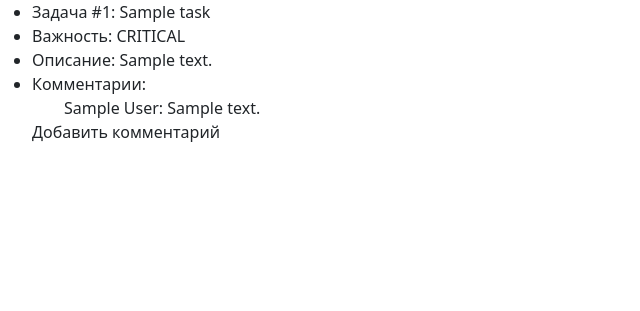
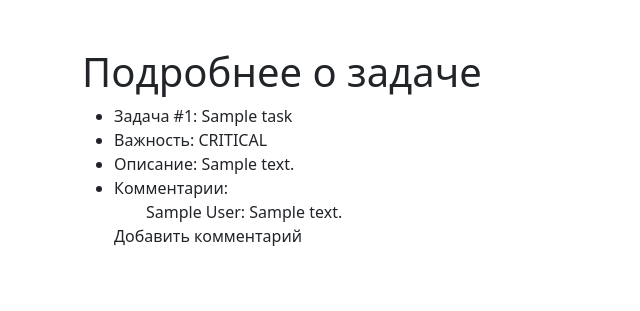
Before and after one commit to ghostblade3301/tasker, a Django app: page /1/ in a window 1280 px wide. Shown: the top 311 px of the page, without its empty margins (0-640 px from the left). Run offline with Django 4.2, Linux system fonts and the light colour scheme; tables that the repository leaves empty hold one stand-in row (values such as "Sample post"); some libraries are stand-ins or nearby versions.

Commit message:
added bootstrap for task_detail

```diff
--- a/backend/templates/tasks/index.html
+++ b/backend/templates/tasks/index.html
@@ -3,7 +3,7 @@
 {% block content %}
   <div class="container py-5">
     <div class="row">
-      <div class="col-4">
+      <div class="col-6">
         <h1>Tasker</h1>
         <h3>Активных задач: {{ task_list.count }}</h2>
         {% for task in task_list %}
@@ -18,9 +18,9 @@
           </ul>
         {% endfor %}
       </div>
-      <div class="col-4">
+      <div class="col-3">
       </div>
-      <div class="col-4">
+      <div class="col-3">
         <h1>Личные задачи</h1>
       </div>
     </div>
--- a/backend/templates/tasks/task_detail.html
+++ b/backend/templates/tasks/task_detail.html
@@ -1,6 +1,10 @@
 {% extends 'base.html' %}
 {% block title %} TASK_DETAIL {% endblock title %}
 {% block content %}
+  <div class="container py-5">
+    <h1>Подробнее о задаче</h1>
+    <div class="row">
+      <div class="col-6">
         <ul>
           <li>Задача #{{ task.id }}: {{ task.name }}</li>
           <li>Важность: {{ task.importance }}</li>
@@ -13,6 +17,8 @@
             {% endfor %}
           </li>
           <a>Добавить комментарий</a>
-
         </ul>
+      </div>
+    </div>
+  </div>
 {% endblock content %}
```
Lines whose indentation alone changed are shown as unchanged.
